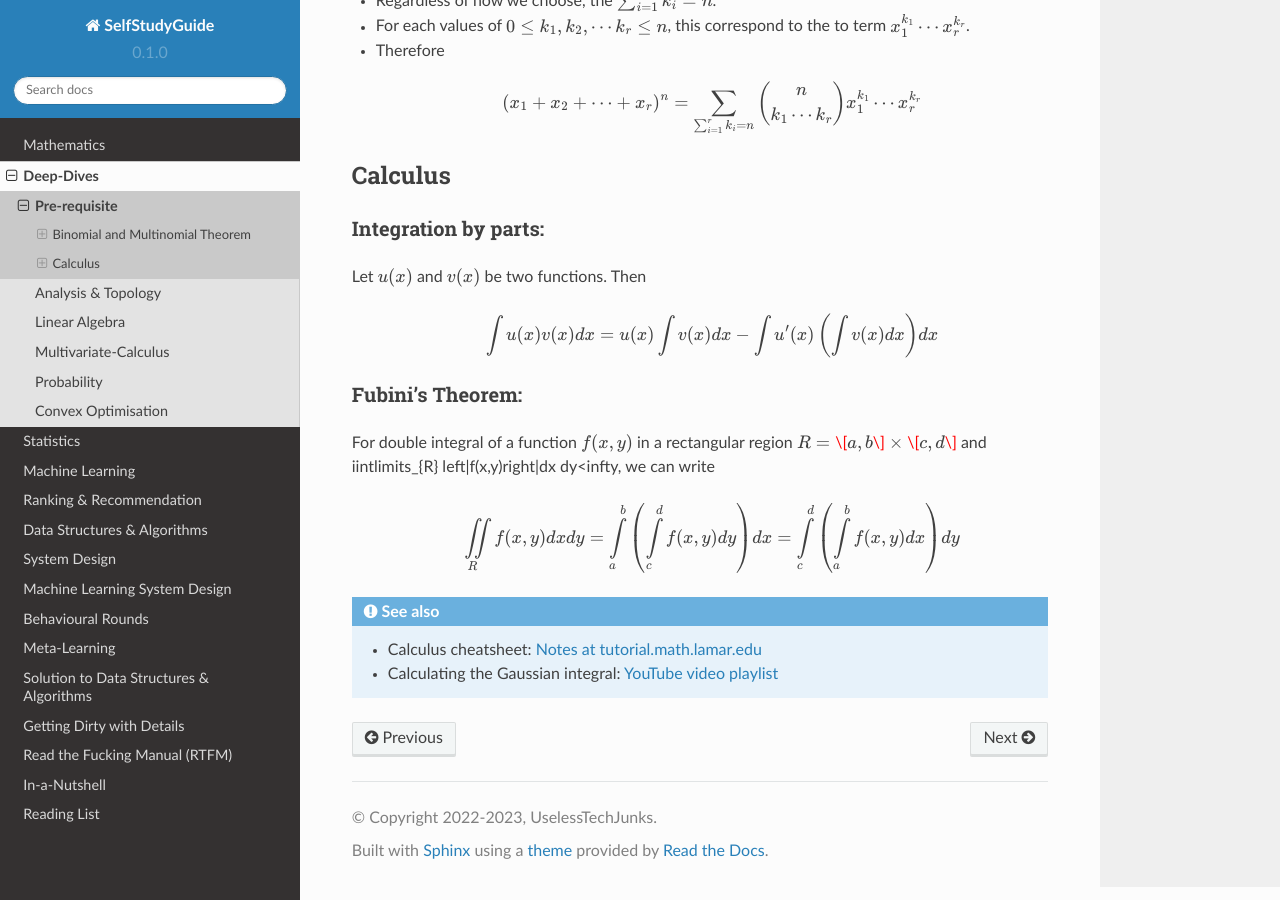
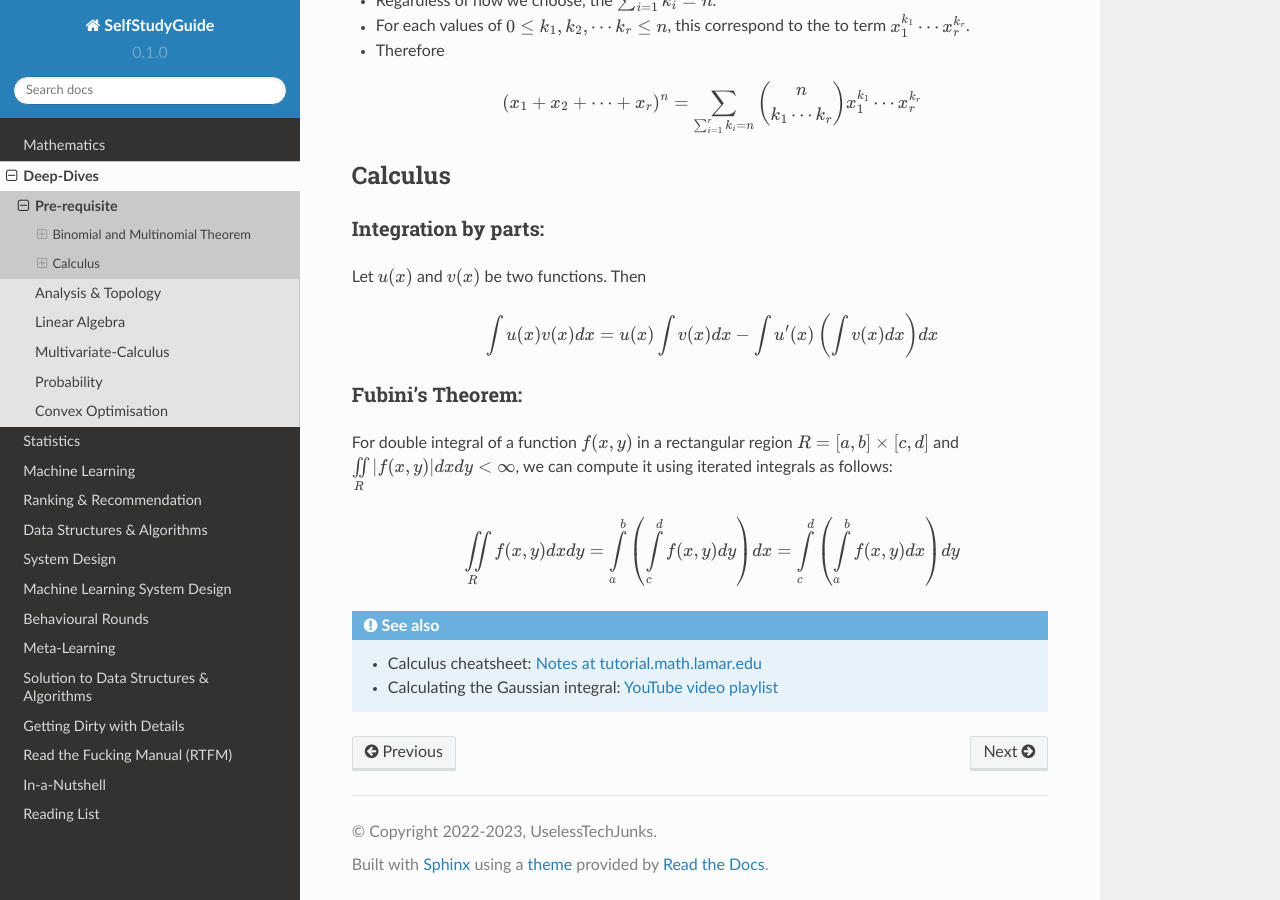
Before and after one commit to uselesstechjunks/leetcode, a Sphinx documentation site: the page built from docs/source/math/prereq.rst, in a window 1280 px wide and 900 px high, scrolled down 1239 px. Built offline with Sphinx 7.4.7 and the Read the Docs theme 2.0.0, drawn with Linux system fonts in a browser that asks for light colours.

Commit message:
Update prereq.rst

```diff
--- a/docs/source/math/prereq.rst
+++ b/docs/source/math/prereq.rst
@@ -51,7 +51,7 @@ Let :math:`u(x)` and :math:`v(x)` be two functions. Then
 
 Fubini's Theorem:
 -------------------------------
-For double integral of a function :math:`f(x,y)` in a rectangular region :math:`R=\[a,b\]\times \[c,d\]` and \iint\limits_{R} \left|f(x,y)\right|dx dy<\infty, we can write
+For double integral of a function :math:`f(x,y)` in a rectangular region :math:`R=[a,b]\times [c,d]` and :math:`\iint\limits_{R} \left|f(x,y)\right|dx dy<\infty`, we can compute it using iterated integrals as follows:
 
  .. math:: \iint\limits_{R} f(x,y)dx dy=\int\limits_a^b \left(\int\limits_c^d f(x,y)dy\right)dx=\int\limits_c^d \left(\int\limits_a^b f(x,y)dx\right)dy
 
```
